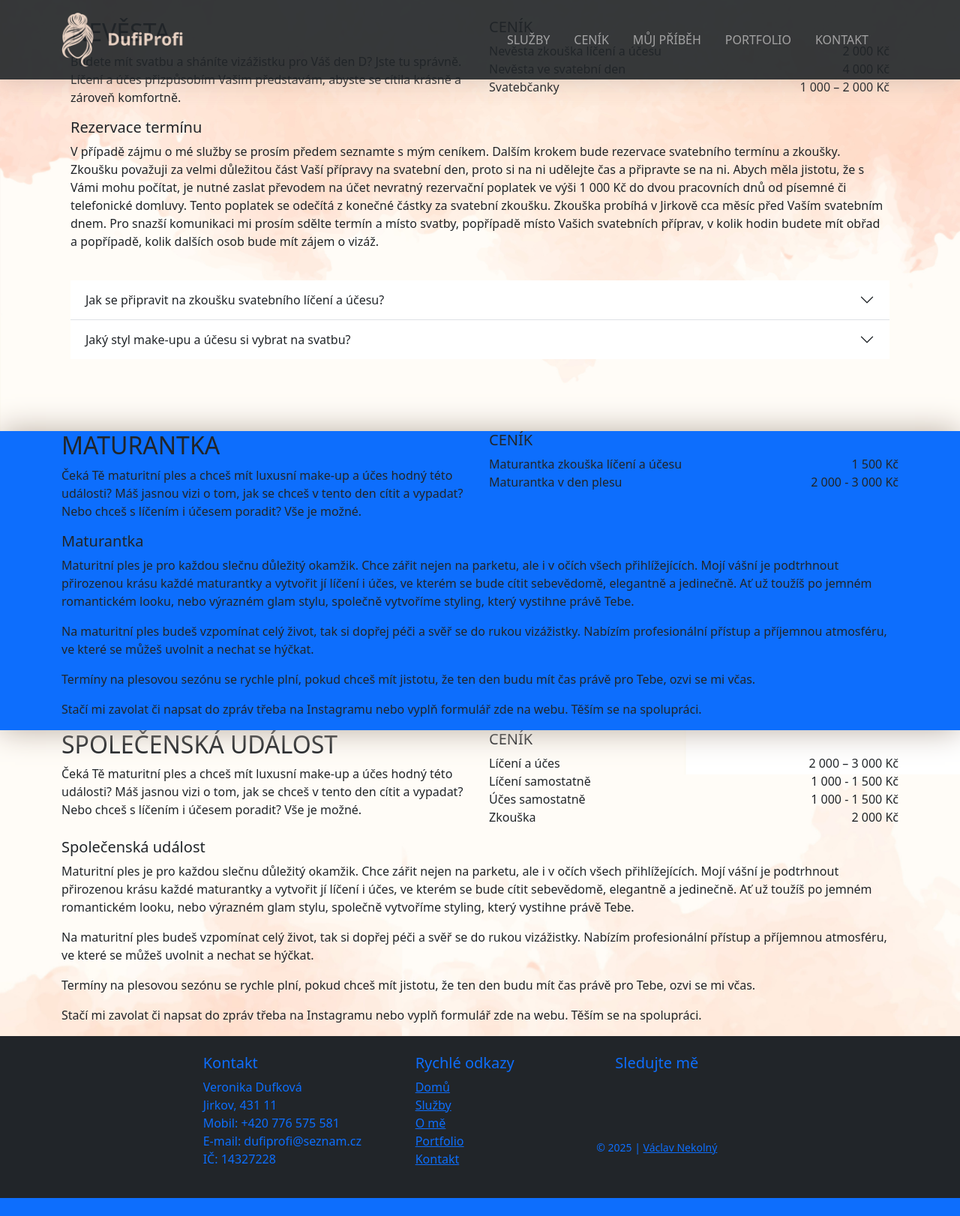
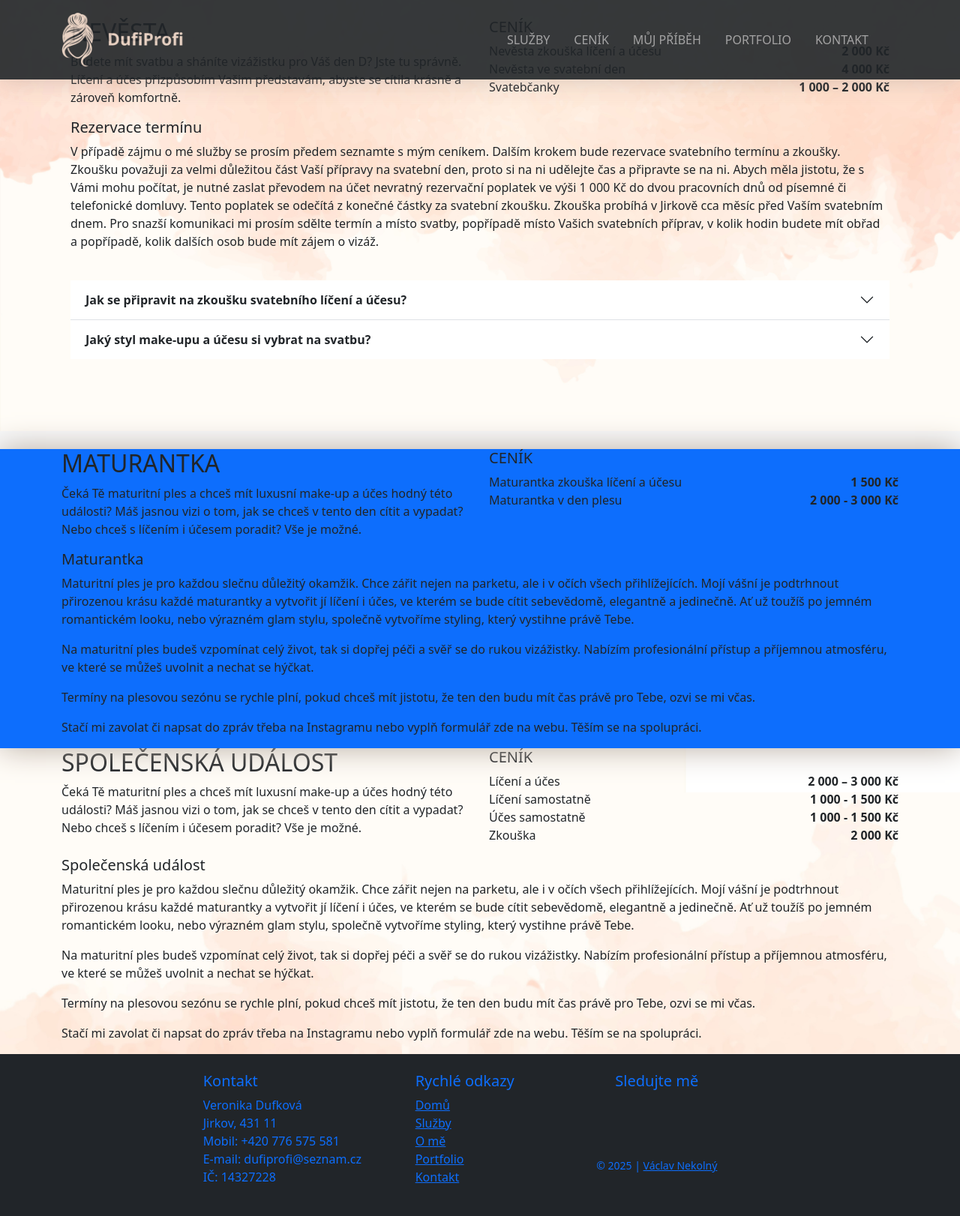
Before and after one commit to VaclavNekolny/DufiPROFI, a PHP site: page /index.php?page=cenik in a window 1280 px wide. Shown: the whole page at 75% size. Before the commit the page ends 1598 px from the top, so only its background shows below. Run offline with PHP 8.4, Linux system fonts and the light colour scheme; style sheets or scripts are compiled from the project's sources; some libraries are stand-ins or nearby versions.

Commit message:
oprava odkazů - služby

```diff
--- a/pages/cenik.php
+++ b/pages/cenik.php
@@ -19,10 +19,9 @@
                 <h5>CENÍK</h5>
                 <p>
                   Nevěsta zkouška líčení a účesu
-                  <span class="float-end">2 000 Kč</span><br />
-                  Nevěsta ve svatební den <span class="float-end">4 000 Kč</span
-                  ><br />
-                  Svatebčanky <span class="float-end">1 000 – 2 000 Kč</span>
+                  <span class="float-end fw-bold">2 000 Kč</span><br />
+                  Nevěsta ve svatební den <span class="float-end fw-bold">4 000 Kč</span><br />
+                  Svatebčanky <span class="float-end fw-bold">1 000 – 2 000 Kč</span>
                 </p>
               </div>
             </div>
@@ -54,26 +53,23 @@
           <div class="row">
             <div
               class="accordion accordion-flush my-4"
-              id="accordionFlushExample"
-            >
+              id="accordionFlushExample">
               <div class="accordion-item">
                 <h2 class="accordion-header">
                   <button
-                    class="accordion-button collapsed"
+                    class="accordion-button collapsed  fw-bold"
                     type="button"
                     data-bs-toggle="collapse"
                     data-bs-target="#flush-collapseOne"
                     aria-expanded="false"
-                    aria-controls="flush-collapseOne"
-                  >
+                    aria-controls="flush-collapseOne">
                     Jak se připravit na zkoušku svatebního líčení a účesu?
                   </button>
                 </h2>
                 <div
                   id="flush-collapseOne"
                   class="accordion-collapse collapse"
-                  data-bs-parent="#accordionFlushExample"
-                >
+                  data-bs-parent="#accordionFlushExample">
                   <div class="accordion-body">
                     Přijďte nenalíčená. Vlasy si umyjte dle vašich zvyklostí,
                     avšak nepoužívejte žádné stylingové produkty. Vhodné je mít
@@ -87,21 +83,19 @@
               <div class="accordion-item">
                 <h2 class="accordion-header">
                   <button
-                    class="accordion-button collapsed"
+                    class="accordion-button collapsed fw-bold"
                     type="button"
                     data-bs-toggle="collapse"
                     data-bs-target="#flush-collapseTwo"
                     aria-expanded="false"
-                    aria-controls="flush-collapseTwo"
-                  >
+                    aria-controls="flush-collapseTwo">
                     Jaký styl make-upu a účesu si vybrat na svatbu?
                   </button>
                 </h2>
                 <div
                   id="flush-collapseTwo"
                   class="accordion-collapse collapse"
-                  data-bs-parent="#accordionFlushExample"
-                >
+                  data-bs-parent="#accordionFlushExample">
                   <div class="accordion-body">
                     <p>
                       Mám pro Vás takové malé doporučení. Hledejte inspiraci
@@ -137,13 +131,13 @@
       </div>
     </header>
 
+    <div id="maturantka"></div>
+    <br>
     <section>
       <div
         class="container-fluid bg-primary text-dark py-6"
-        style="position: relative; z-index: 10; box-shadow: 0 0 40px #b8aca1"
-      >
+        style="position: relative; z-index: 10; box-shadow: 0 0 40px #b8aca1">
         <div class="container-lg">
-          <div id="cenik_maturitni"></div>
           <!-- První řada: SLUŽBY a CENÍK -->
           <div class="row">
             <div class="col-lg-6">
@@ -162,9 +156,9 @@
                 <h5>CENÍK</h5>
                 <p>
                   Maturantka zkouška líčení a účesu
-                  <span class="float-end">1 500 Kč</span><br />
+                  <span class="float-end fw-bold">1 500 Kč</span><br />
                   Maturantka v den plesu
-                  <span class="float-end">2 000 - 3 000 Kč</span>
+                  <span class="float-end fw-bold">2 000 - 3 000 Kč</span>
                 </p>
               </div>
             </div>
@@ -208,7 +202,7 @@
 
     <section class="cenik_ostatni py-6">
       <div class="container-lg">
-        <div id="cenik_ostatni"></div>
+        <div id="udalost"></div>
 
         <!-- První řada: SLUŽBY a CENÍK -->
         <div class="row">
@@ -228,13 +222,13 @@
               <h5>CENÍK</h5>
               <p>
                 Líčení a účes
-                <span class="float-end">2 000 – 3 000 Kč</span><br />
+                <span class="float-end fw-bold">2 000 – 3 000 Kč</span><br />
                 Líčení samostatně
-                <span class="float-end">1 000 - 1 500 Kč</span><br />
+                <span class="float-end fw-bold">1 000 - 1 500 Kč</span><br />
                 Účes samostatně
-                <span class="float-end">1 000 - 1 500 Kč</span><br />
+                <span class="float-end fw-bold">1 000 - 1 500 Kč</span><br />
                 Zkouška
-                <span class="float-end">2 000 Kč</span>
+                <span class="float-end fw-bold">2 000 Kč</span>
               </p>
             </div>
           </div>
--- a/pages/domu.php
+++ b/pages/domu.php
@@ -108,7 +108,7 @@
       <h2 class="text-primary ms-4 mb-5">Služby</h2>
       <div class="row g-4">
         <div class="col-10 offset-1 col-md-4 offset-md-0">
-          <a href="cenik.html#cenik_svatebni" class="text-decoration-none">
+          <a href="?page=cenik#nevesta" class="text-decoration-none">
             <div class="card bg-light rounded-5">
               <img
                 class="card-img-top rounded-top-5"
@@ -129,7 +129,7 @@
         </div>
 
         <div class="col-10 offset-1 col-md-4 offset-md-0">
-          <a href="cenik.html#cenik_maturitni" class="text-decoration-none">
+          <a href="?page=cenik#maturantka" class="text-decoration-none">
             <div class="card bg-light rounded-5">
               <img
                 class="card-img-top rounded-top-5"
@@ -151,7 +151,7 @@
         </div>
 
         <div class="col-10 offset-1 col-md-4 offset-md-0">
-          <a href="cenik.html#cenik_ostatni" class="text-decoration-none">
+          <a href="?page=cenik#udalost" class="text-decoration-none">
             <div class="card bg-light rounded-5">
               <img
                 class="card-img-top rounded-top-5"
--- a/pages/portfolio.php
+++ b/pages/portfolio.php
@@ -1,7 +1,7 @@
     <section id="fotogalerie" class="fotogalerie py-8">
       <div class="container">
         <div class="d-flex flex-row flex-wrap align-items-center gap-3 mb-5">
-          <h1 class="me-5">Fotogalerie</h1>
+          <h1 class="me-5">Portfolio</h1>
           <div class="d-flex flex-row flex-wrap gap-3">
             <a href="?page=portfolio&filtr=nevesta" class="btn btn-primary btn-sm">nevěsta</a>
             <a href="?page=portfolio&filtr=maturantka" class="btn btn-primary btn-sm">maturantka</a>
```
